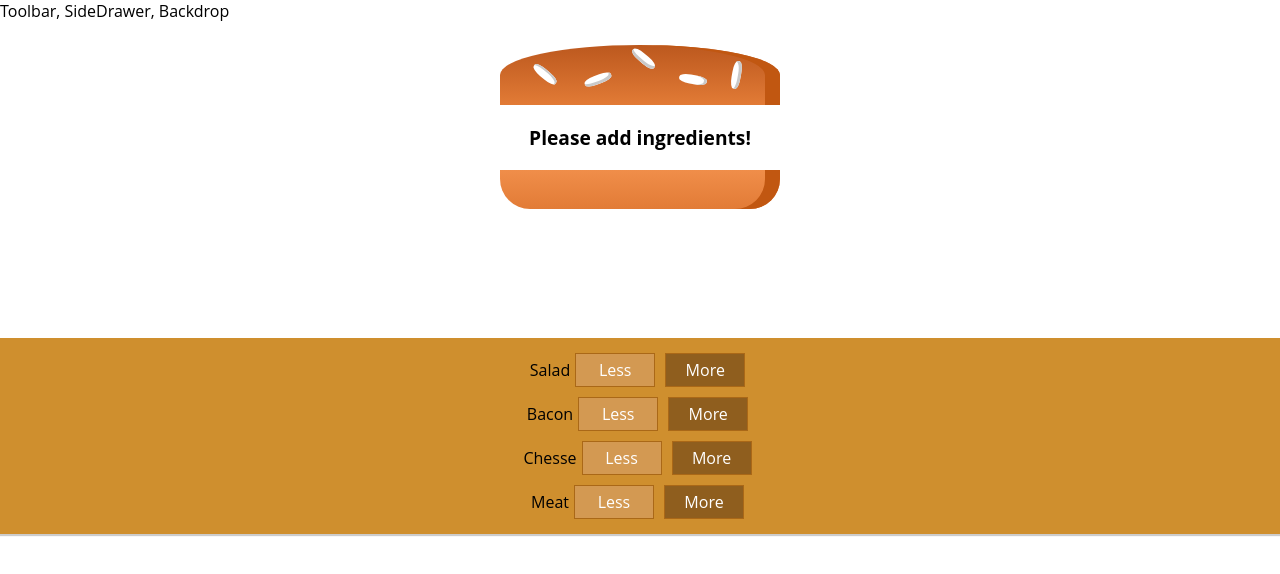
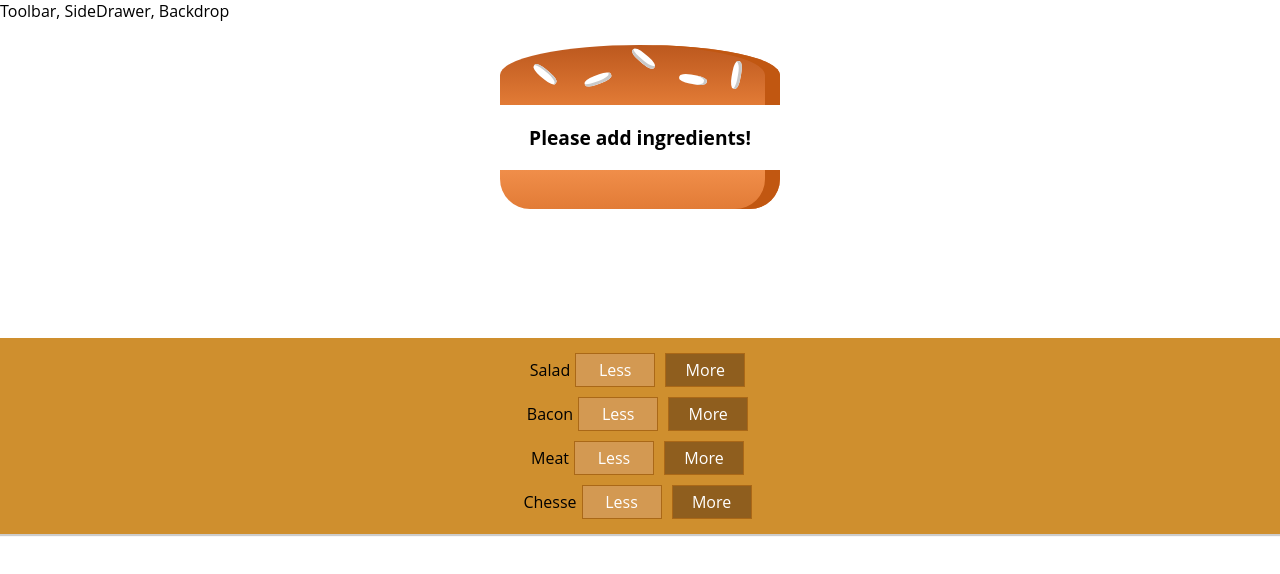
Before and after one commit to Kian-F/BurgerBuilder, a React app: page / in a window 1280 px wide. Shown: the top 574 px of the page. Built offline with nearby package versions, Linux system fonts and the light colour scheme.

Commit message:
RemoveIngredientHandler

```diff
--- a/src/components/Burger/BuildControls/BuildControl/BuildControl.js
+++ b/src/components/Burger/BuildControls/BuildControl/BuildControl.js
@@ -4,7 +4,7 @@ import classes from './BuildControl.css'
 const buildControl = (props) =>(
     <div className={classes.BuildControl}>
         <div className={classes.label}>{props.label}</div>
-        <button className={classes.Less}>Less</button>
+        <button className={classes.Less} onClick={props.removed}>Less</button>
         <button className={classes.More} onClick={props.added}>More</button>
     </div>
 )
--- a/src/components/Burger/BuildControls/BuildControls.js
+++ b/src/components/Burger/BuildControls/BuildControls.js
@@ -5,8 +5,9 @@ import Classes from './BuildControls.css'
 const controls=[
     {label: 'Salad', type: 'salad'},
     {label: 'Bacon', type: 'bacon'},
+    {label: 'Meat', type: 'meat'},
     {label: 'Chesse',type: 'chesse'},
-    {label: 'Meat', type: 'meat'}
+
 ]
 
 const buildControls = (props) => (
@@ -17,7 +18,8 @@ const buildControls = (props) => (
         label={ctrl.label}
         //type={ctrl.type}
 
-        added={ () => props.ingredinetAdded(ctrl.type)} />
+        added={ () => props.ingredinetAdded(ctrl.type)}
+        removed ={ () => props.ingredinetRemoved(ctrl.type)} />
     ))}
 
 </div>
--- a/src/containers/BurgerBuilder/BurgerBuilder.js
+++ b/src/containers/BurgerBuilder/BurgerBuilder.js
@@ -41,6 +41,9 @@ addIngredientHandler =(type) =>{
 
 removeIngredientHandler = (type) =>{
     const oldCount = this.state.ingredients[type];
+    if(oldCount <=0){
+        return
+    }
     const updatedCount = oldCount -1;
     const updatedIngredients = {
         ...this.state.ingredients
```
